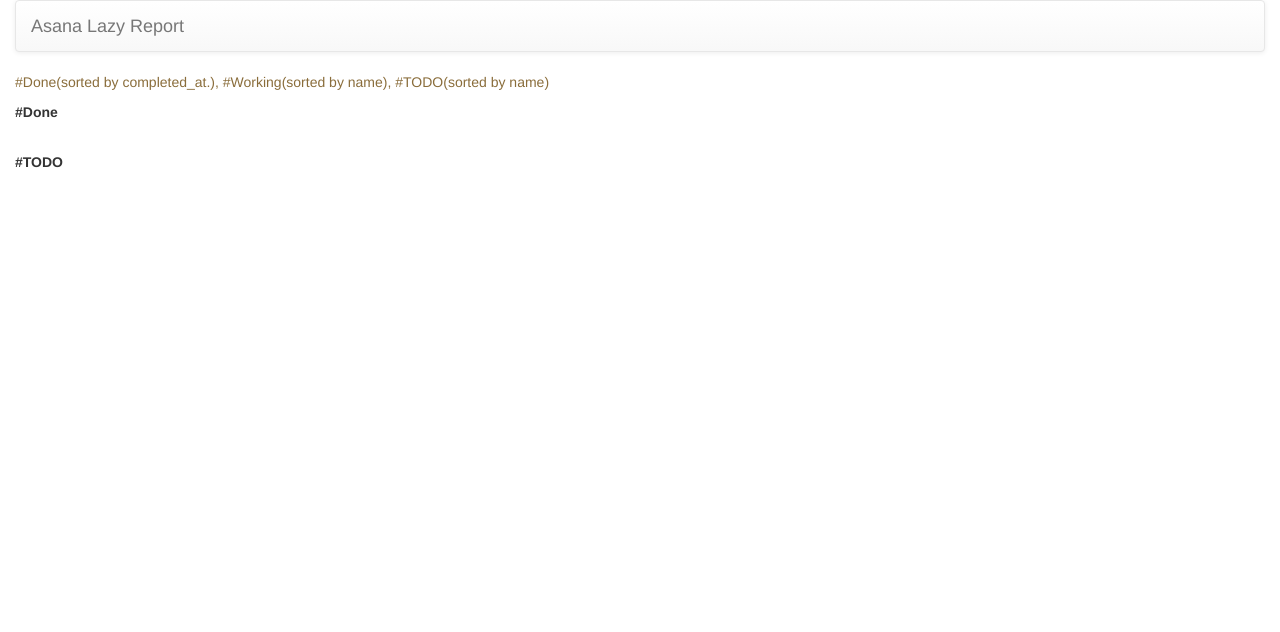
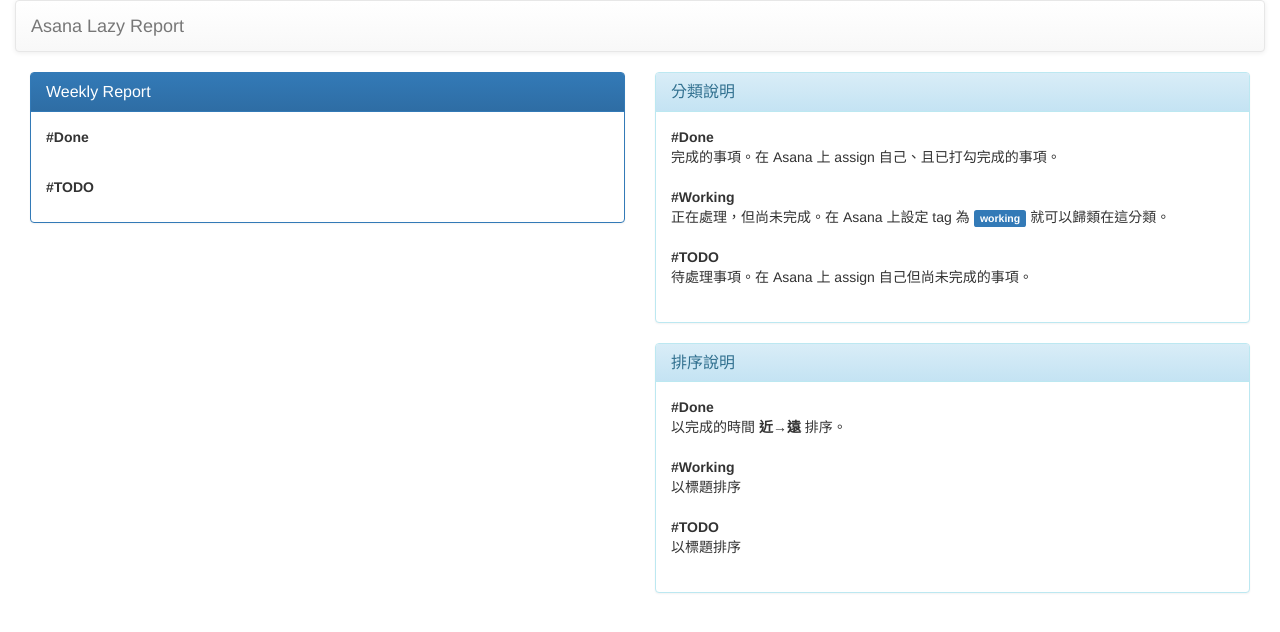
Before and after one commit to toomore/asana_api, a Flask app: template templates/user_projects_tasks.htm in a window 1280 px wide. Shown: the top 632 px of the page. Run offline with Flask 2, Linux system fonts and the light colour scheme; the template is opened without the code that fills it, so the values that code supplies are empty; some libraries are stand-ins or nearby versions.

Commit message:
Add panel for desc.

```diff
--- a/templates/user_projects_tasks.htm
+++ b/templates/user_projects_tasks.htm
@@ -2,8 +2,12 @@
 
 {% block body %}
 <div class="row">
-    <p class="text-warning">#Done(sorted by completed_at.), #Working(sorted by name), #TODO(sorted by name)</p>
-    <div>
+    <div class="col-md-6">
+        <div class="panel panel-primary">
+            <div class="panel-heading">
+                <h3 class="panel-title">Weekly Report</h3>
+            </div>
+            <div class="panel-body">
                 <b>#Done</b>
                 <ol>
                     {% for task in data|sort(attribute="completed_at") %}
@@ -34,4 +38,46 @@
                 </ol>
             </div>
         </div>
+    </div>
+    <div class="col-md-6">
+        <div class="panel panel-info">
+            <div class="panel-heading">
+                <h3 class="panel-title">分類說明</h3>
+            </div>
+            <div class="panel-body">
+                <dl>
+                    <dt>#Done</dt>
+                    <dd>完成的事項。在 Asana 上 assign 自己、且已打勾完成的事項。</dd>
+                </dl>
+                <dl>
+                    <dt>#Working</dt>
+                    <dd>正在處理，但尚未完成。在 Asana 上設定 tag 為 <span class="label label-primary">working</span> 就可以歸類在這分類。</dd>
+                </dl>
+                <dl>
+                    <dt>#TODO</dt>
+                    <dd>待處理事項。在 Asana 上 assign 自己但尚未完成的事項。</dd>
+                </dl>
+            </div>
+        </div>
+        <div class="panel panel-info">
+            <div class="panel-heading">
+                <h3 class="panel-title">排序說明</h3>
+            </div>
+            <div class="panel-body">
+                <dl>
+                    <dt>#Done</dt>
+                    <dd>以完成的時間 <strong>近→遠</strong> 排序。</dd>
+                </dl>
+                <dl>
+                    <dt>#Working</dt>
+                    <dd>以標題排序</dd>
+                </dl>
+                <dl>
+                    <dt>#TODO</dt>
+                    <dd>以標題排序</dd>
+                </dl>
+            </div>
+        </div>
+    </div>
+</div>
 {% endblock %}
```
Lines whose indentation alone changed are shown as unchanged.
